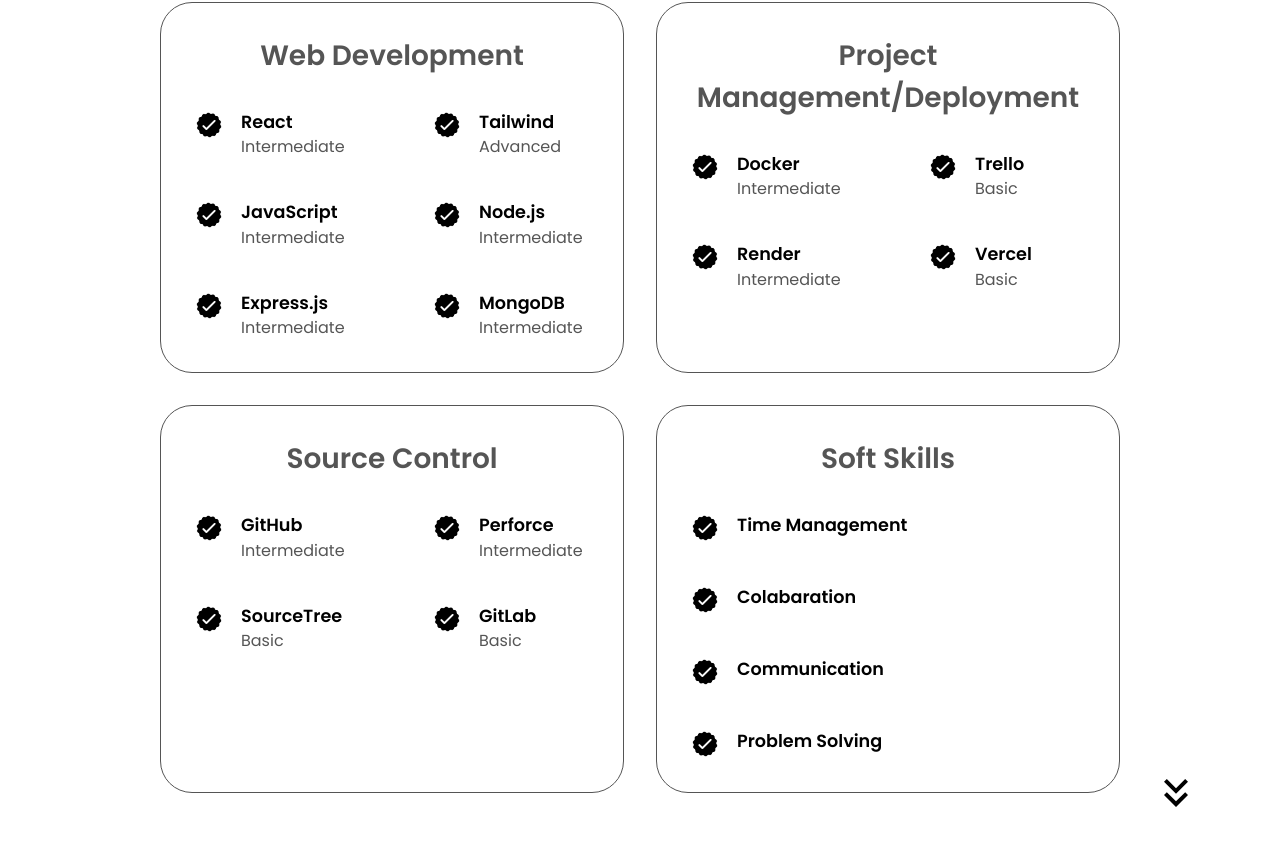
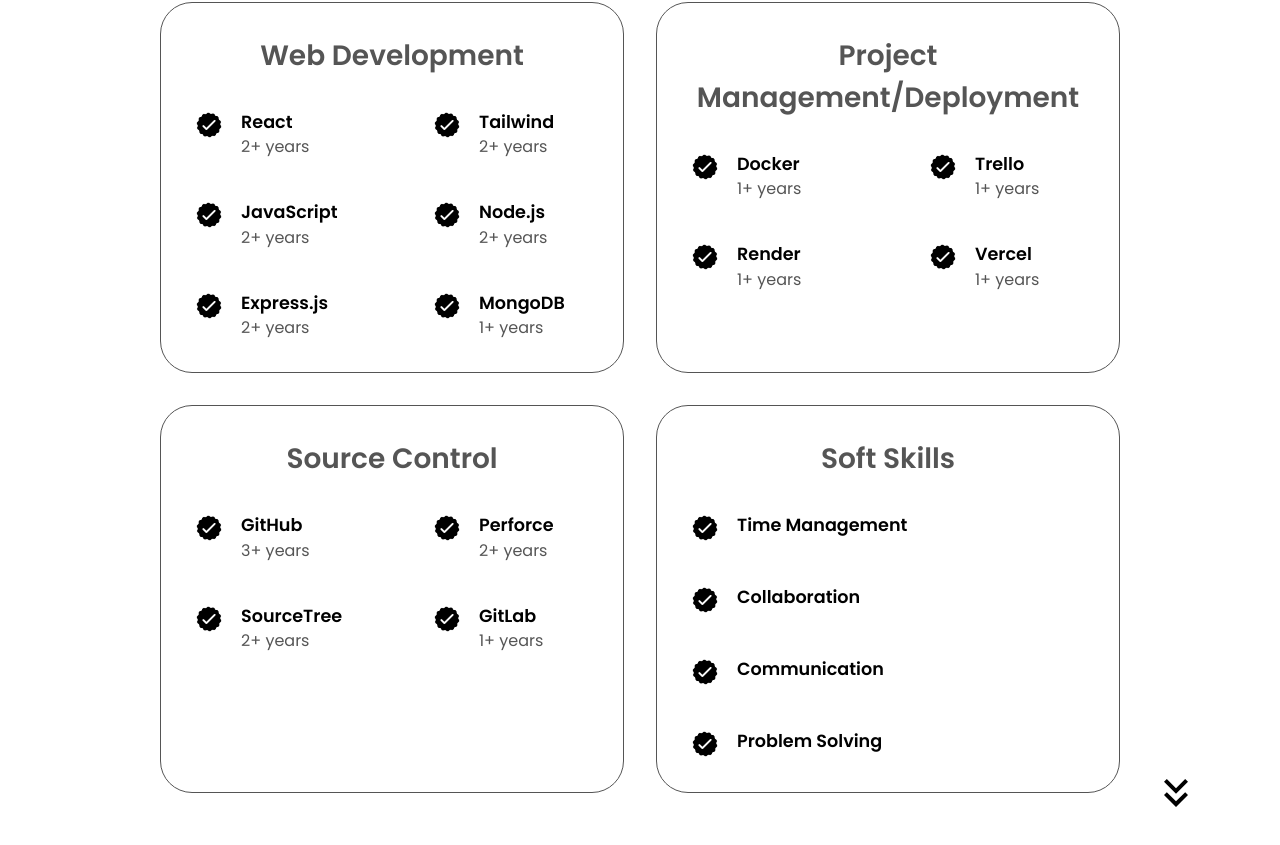
Before and after one commit to Tarif24/Portfolio_Website_React, a React (Vite) app: page / in a window 1280 px wide. Shown: the part 1888-2733 px from the top of the page. Built offline with nearby package versions, Linux system fonts and the light colour scheme.

Commit message:
made text align to left on mobile and changed the levels for experience to years

```diff
--- a/src/components/About.jsx
+++ b/src/components/About.jsx
@@ -30,10 +30,10 @@ const About = () => {
                             />
                             <h1 className="font-bold">Experience</h1>
                             <h1 className="text-[#555555]">
-                                1+ years - <b>Frontend Develoment</b>
+                                1+ years - <b>Frontend Development</b>
                             </h1>
                             <h1 className="text-[#555555]">
-                                3+ years - <b>Game Develoment</b>
+                                3+ years - <b>Game Development</b>
                             </h1>
                         </div>
                         <div className="flex flex-col border-1 border-[#555555] justify-center items-center flex-1 rounded-4xl p-[1.5rem] text-center">
@@ -50,7 +50,7 @@ const About = () => {
                         </div>
                     </div>
                     <div>
-                        <h1 className="text-[#555555] xl:text-left lg:text-justify text-justify">
+                        <h1 className="text-[#555555] xl:text-left">
                             Hello, My name is Tarif Mohammad and I graduated
                             from George Brown College for Game Programming. My
                             journey began as a game developer but now my passion
@@ -58,7 +58,7 @@ const About = () => {
                             <br />
                             <br />I love the vast freedom and possibilities that
                             programming provides and how web development can
-                            transform these ideas into interactable sites that I
+                            transform these ideas into intractable sites that I
                             can have up and running in seconds. I feel that with
                             websites others can reach my work fast and anywhere
                             they are weather it be on the computer or a phone.
--- a/src/components/Experience.jsx
+++ b/src/components/Experience.jsx
@@ -13,33 +13,33 @@ const Experience = () => {
         >
             <div className="flex flex-1 gap-8 flex-wrap md:flex-row flex-col justify-between md:items-stretch items-center my-16 w-full">
                 <ExperienceItemsContainer title="Web Development">
-                    <ExperienceItem skill="React" skillLevel={2} />
-                    <ExperienceItem skill="Tailwind" skillLevel={3} />
-                    <ExperienceItem skill="JavaScript" skillLevel={2} />
-                    <ExperienceItem skill="Node.js" skillLevel={2} />
-                    <ExperienceItem skill="Express.js" skillLevel={2} />
-                    <ExperienceItem skill="MongoDB" skillLevel={2} />
+                    <ExperienceItem skill="React" years={2} />
+                    <ExperienceItem skill="Tailwind" years={2} />
+                    <ExperienceItem skill="JavaScript" years={2} />
+                    <ExperienceItem skill="Node.js" years={2} />
+                    <ExperienceItem skill="Express.js" years={2} />
+                    <ExperienceItem skill="MongoDB" years={1} />
                 </ExperienceItemsContainer>
 
                 <ExperienceItemsContainer title="Project Management/Deployment">
-                    <ExperienceItem skill="Docker" skillLevel={2} />
-                    <ExperienceItem skill="Trello" skillLevel={1} />
-                    <ExperienceItem skill="Render" skillLevel={2} />
-                    <ExperienceItem skill="Vercel" skillLevel={1} />
+                    <ExperienceItem skill="Docker" years={1} />
+                    <ExperienceItem skill="Trello" years={1} />
+                    <ExperienceItem skill="Render" years={1} />
+                    <ExperienceItem skill="Vercel" years={1} />
                 </ExperienceItemsContainer>
 
                 <ExperienceItemsContainer title="Source Control">
-                    <ExperienceItem skill="GitHub" skillLevel={2} />
-                    <ExperienceItem skill="Perforce" skillLevel={2} />
-                    <ExperienceItem skill="SourceTree" skillLevel={1} />
-                    <ExperienceItem skill="GitLab" skillLevel={1} />
+                    <ExperienceItem skill="GitHub" years={3} />
+                    <ExperienceItem skill="Perforce" years={2} />
+                    <ExperienceItem skill="SourceTree" years={2} />
+                    <ExperienceItem skill="GitLab" years={1} />
                 </ExperienceItemsContainer>
 
                 <ExperienceItemsContainer title="Soft Skills">
-                    <ExperienceItem skill="Time Management" skillLevel={0} />
-                    <ExperienceItem skill="Colabaration" skillLevel={0} />
-                    <ExperienceItem skill="Communication" skillLevel={0} />
-                    <ExperienceItem skill="Problem Solving" skillLevel={0} />
+                    <ExperienceItem skill="Time Management" years={0} />
+                    <ExperienceItem skill="Collaboration" years={0} />
+                    <ExperienceItem skill="Communication" years={0} />
+                    <ExperienceItem skill="Problem Solving" years={0} />
                 </ExperienceItemsContainer>
             </div>
         </BodySectionTemplate>
--- a/src/components/ExperienceItem.jsx
+++ b/src/components/ExperienceItem.jsx
@@ -1,26 +1,7 @@
 import React from "react";
 import ExperienceIcon from "../assets/checkmark.png";
 
-const ExperienceItem = ({ skill, skillLevel = 0 }) => {
-    let level = "";
-
-    switch (skillLevel) {
-        case 0:
-            level = "";
-            break;
-        case 1:
-            level = "Basic";
-            break;
-        case 2:
-            level = "Intermediate";
-            break;
-        case 3:
-            level = "Advanced";
-            break;
-        default:
-            level = "Basic";
-    }
-
+const ExperienceItem = ({ skill, years = 0 }) => {
     return (
         <div className="flex gap-4  min-w-[10rem]">
             <img
@@ -33,7 +14,7 @@ const ExperienceItem = ({ skill, skillLevel = 0 }) => {
                     {skill}
                 </h1>
                 <h1 className="text-[#555555] lg:text-[1rem] md:text-[0.8rem] sm:text-[1rem] text-[0.7rem]">
-                    {level}
+                    {years != 0 ? `${years}+ years` : ``}
                 </h1>
             </div>
         </div>
--- a/src/components/Profile.jsx
+++ b/src/components/Profile.jsx
@@ -18,7 +18,7 @@ const Profile = () => {
     };
 
     const onLinkedinClicked = () => {
-        window.open("https://www.linkedin.com/in/tarif-mohammad-224a9316avgf");
+        window.open("https://www.linkedin.com/in/tarif-mohammad");
     };
 
     const onContactClicked = () => {
@@ -32,6 +32,7 @@ const Profile = () => {
                     className="xl:size-100 sm:size-75 size-60 rounded-[13rem]"
                     src={profilePic}
                     alt="Profile Picture"
+                    loading="lazy"
                 />
             </div>
             <div className="text-center self-center space-y-[1rem]">
```
